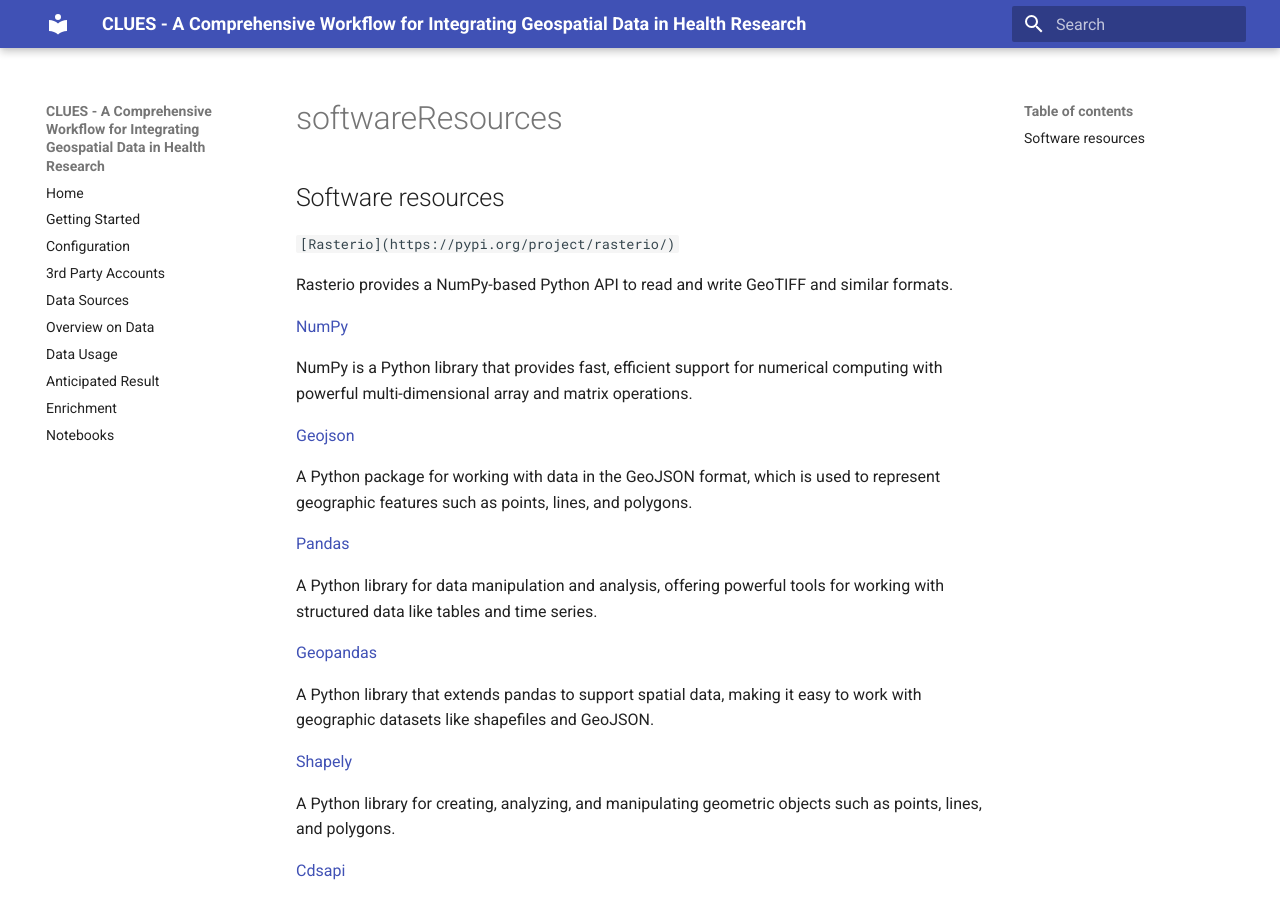
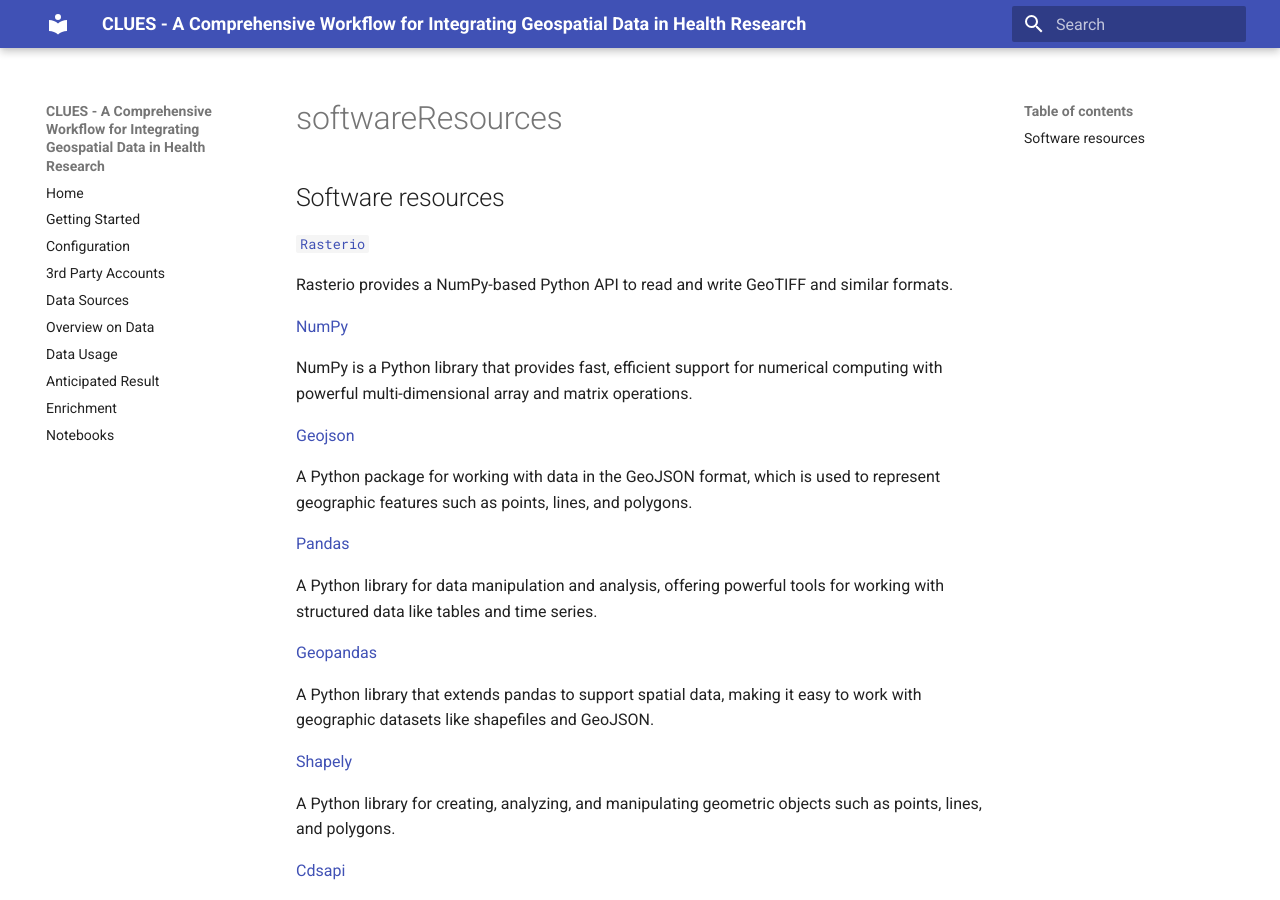
Before and after one commit to BIH-DMBS/CLUES, an MkDocs documentation site: the page built from docs/softwareResources.md, in a window 1280 px wide and 900 px high. Built offline with MkDocs 1.6.1 and Material for MkDocs 9.7.7, drawn with Linux system fonts in a browser that asks for light colours.

Commit message:
Update softwareResources.md

```diff
--- a/docs/softwareResources.md
+++ b/docs/softwareResources.md
@@ -1,5 +1,5 @@
 ## Software resources
-`[Rasterio](https://pypi.org/project/rasterio/)`
+[`Rasterio`](https://pypi.org/project/rasterio/)
 
 Rasterio provides a NumPy-based Python API to read and write GeoTIFF and similar formats.
 
```
